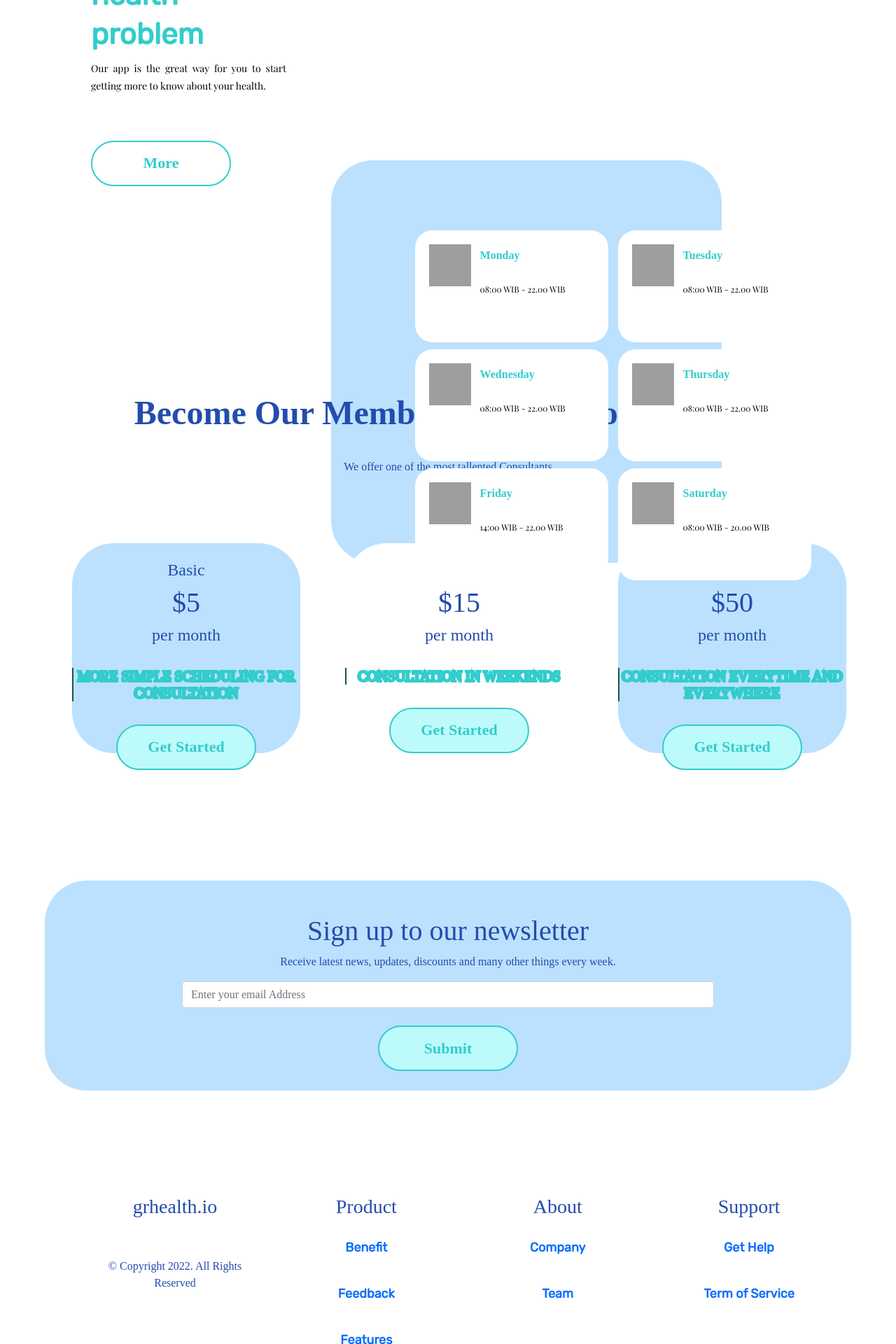
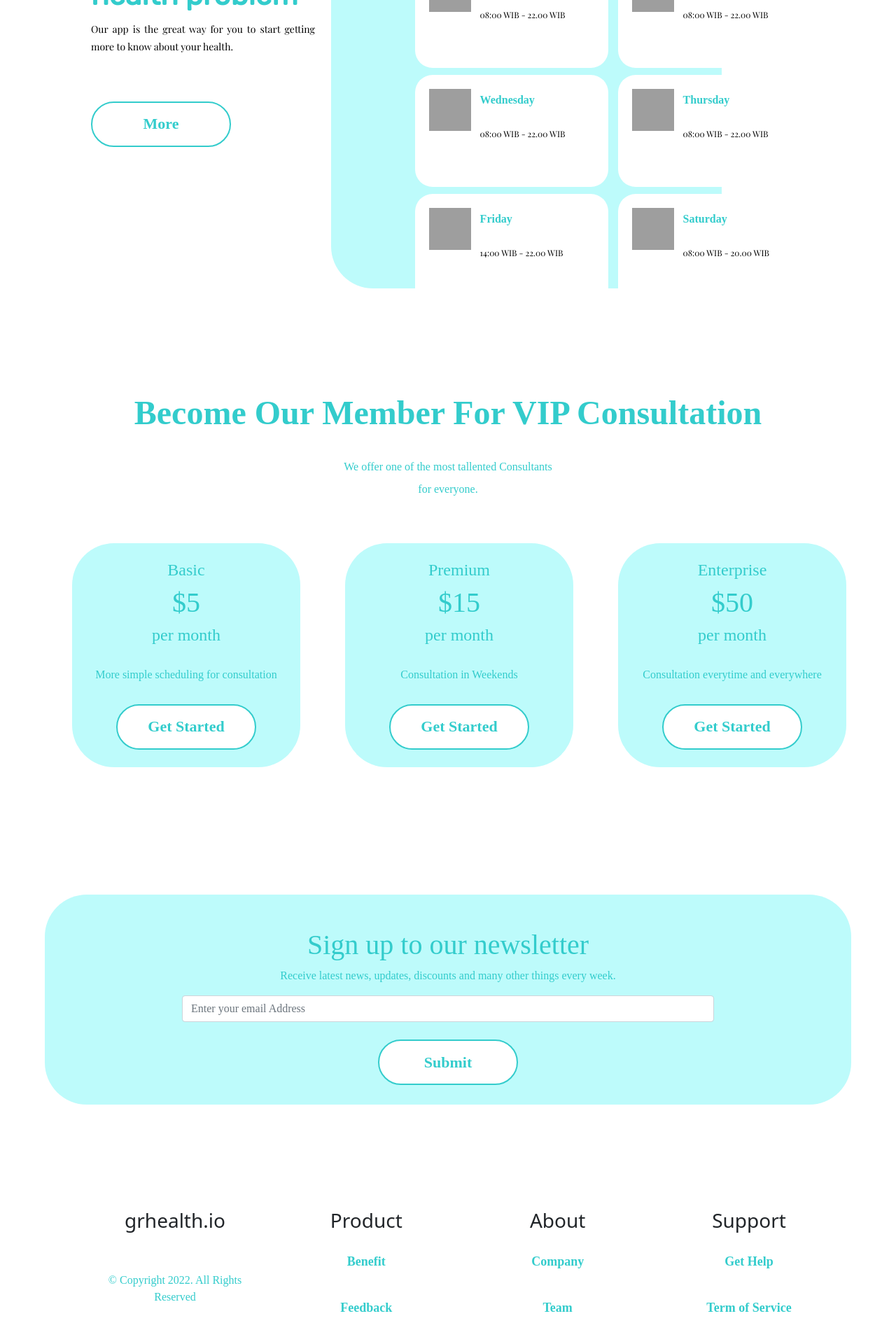
Before and after one commit to afraamalia31/project-2, a PHP site: page / in a window 1280 px wide. Shown: the part 3000-4920 px from the top of the page at 70% size. Run offline with PHP 8.4, Linux system fonts and the light colour scheme; grey boxes are pictures that could not be loaded.

Commit message:
finishing

```diff
--- a/index.html
+++ b/index.html
@@ -349,7 +349,7 @@
         <h1>$5</h1>
         <h4>per month</h4>
         <br>
-        <h5>More simple scheduling for consultation</h5>
+        <h6>More simple scheduling for consultation</h6>
         <button class="get-button">Get Started</button>
       </div>
       <div class="card2 text-center col-3 ms-5 m-3 p-0">
@@ -358,7 +358,7 @@
         <h1>$15</h1>
         <h4>per month</h4>
         <br>
-        <h5>Consultation in Weekends</h5>
+        <h6>Consultation in Weekends</h6>
         <button class="get-button">Get Started</button>
       </div>
       <div class="card3 text-center col-3 ms-5 m-3 p-0">
@@ -367,7 +367,7 @@
         <h1>$50</h1>
         <h4>per month</h4>
         <br>
-        <h5>Consultation everytime and everywhere</h5>
+        <h6>Consultation everytime and everywhere</h6>
         <button class="get-button">Get Started</button>
       </div>
     </div>
--- a/style.css
+++ b/style.css
@@ -125,7 +125,7 @@ li{
     line-height: 36px;
     text-align: center;
     color: #33CCCC;
-    background-color: #BDFBFB;
+    background-color: #fff;
     margin-top: 25px;
 }
 /* text  title */
@@ -747,14 +747,13 @@ h5::before{
 .card-lef{
     width: 340px;
     height: 360px;
-    margin-left: 15%;
-    margin-right: 5%;
     float: left;
+    position: absolute;
 }
 .card-rig{
     width: 575px;
     height: 575px;
-    background: #b7dfffee;
+    background: #BDFBFB;
     border-radius: 60px;
     margin-left: 5%;
     margin-right: 15%;
@@ -827,7 +826,7 @@ h5::before{
 /* Pricing */
 .price{
     text-align: center;
-    color: #234CAD;
+    color: #33CCCC;
     font-style: normal;
     font-family: 'Nunito';
     margin-left: 5%;
@@ -854,38 +853,36 @@ h5::before{
 }
 .card1 {
     width: 300px;
-    height: 300px;
+    height: 320px;
     text-align: center;
-    color: #234CAD;
+    color: #33CCCC;
     font-style: normal;
     font-family: 'Nunito';
-    background: #b7dfffee;
+    background: #BDFBFB;
     border-radius: 60px;
     margin-left: 5%;
     margin-right: 5%;
 }
 .card2 {
     width: 300px;
-    height: 300px;
-    outline-width: 20px;
-    outline-color: #234CAD;
+    height: 320px;
     text-align: center;
-    color: #234CAD;
+    color: #33CCCC;
     font-style: normal;
     font-family: 'Nunito';
-    background: #fff;
+    background: #BDFBFB;
     border-radius: 60px;
     margin-left: 5%;
     margin-right: 5%;
 }
 .card3 {
     width: 300px;
-    height: 300px;
+    height: 320px;
     text-align: center;
-    color: #234CAD;
+    color: #33CCCC;
     font-style: normal;
     font-family: 'Nunito';
-    background: #b7dfffee;
+    background: #BDFBFB;
     border-radius: 60px;
     margin-left: 5%;
     margin-right: 5%;
@@ -900,43 +897,67 @@ h5::before{
     width: 90%;
     position: center;
     height: 300px;
-    background: #b7dfffee;
+    background: #BDFBFB;
     border-radius: 60px;
     float: center;
     text-align: center;
-    color: #234CAD;
+    color: #33CCCC;
     font-style: normal;
     font-family: 'Nunito';
 }
 .newslet{
     text-align: center;
-    color: #234CAD;
+    color: #33CCCC;
     font-style: normal;
     font-family: 'Nunito';
 }
 
 /* footer */
-.cardcop {
-    text-align: left;
-    color: #234CAD;
+#benefit {
+    text-align: center;
+    color: #33CCCC;
     font-style: normal;
     font-family: 'Nunito';
 }
-.cardpro {
-    text-align: left;
-    color: #234CAD;
+#feedback {
+    text-align: center;
+    color: #33CCCC;
     font-style: normal;
     font-family: 'Nunito';
 }
-.cardabo {
-    text-align: left;
-    color: #234CAD;
+#features {
+    text-align: center;
+    color: #33CCCC;
     font-style: normal;
     font-family: 'Nunito';
 }
-.cardsup {
-    text-align: left;
-    color: #234CAD;
+#company {
+    text-align: center;
+    color: #33CCCC;
     font-style: normal;
     font-family: 'Nunito';
 }
+#team {
+    text-align: center;
+    color: #33CCCC;
+    font-style: normal;
+    font-family: 'Nunito';
+}
+#gethelp {
+    text-align: center;
+    color: #33CCCC;
+    font-style: normal;
+    font-family: 'Nunito';
+}
+#termofservice {
+    text-align: center;
+    color: #33CCCC;
+    font-style: normal;
+    font-family: 'Nunito';
+}
+#copirek {
+    text-align: center;
+    color: #33CCCC;
+    font-style: normal;
+    font-family: 'Nunito';
+}
```
